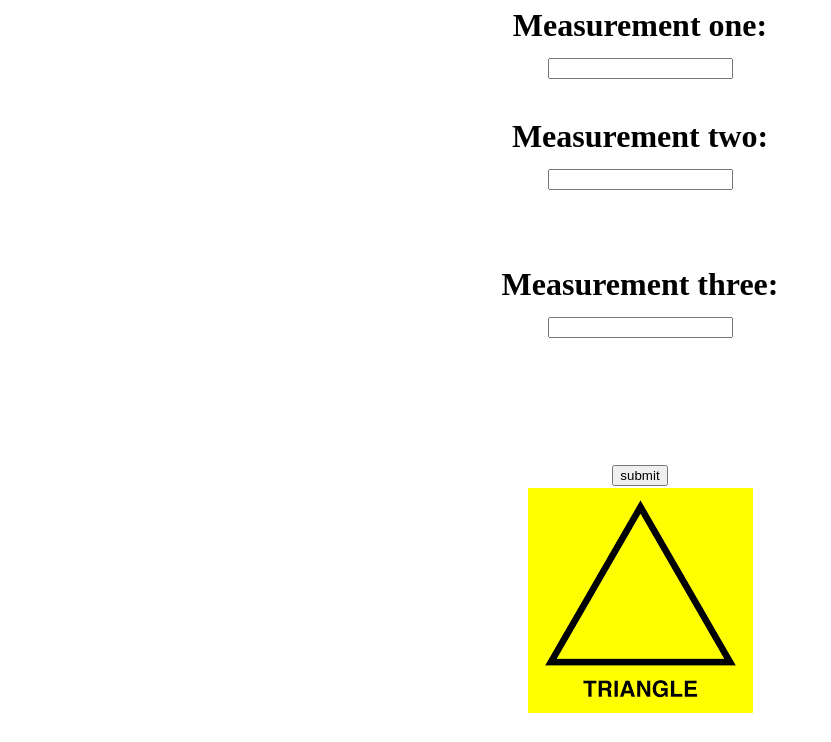
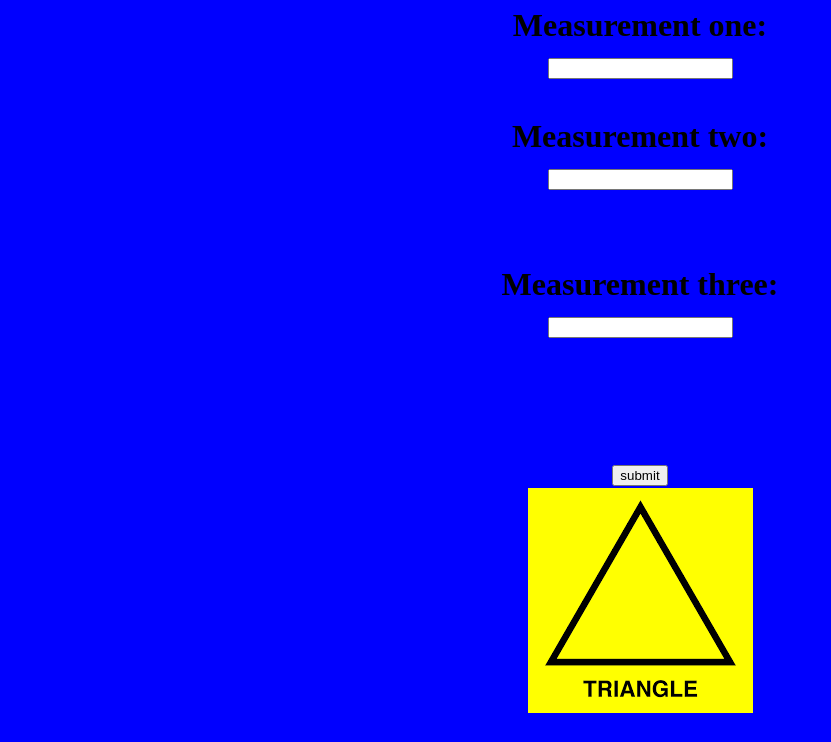
Before and after one commit to Adho-Code/Triangle-tracker, a plain HTML site: page index.html in a window 1280 px wide. Shown: the part 73-815 px from the top of the page, without its empty margins (0-831 px from the left). Drawn offline with Linux system fonts and the light colour scheme.

Commit message:
changes in css

```diff
--- a/css/styles.css
+++ b/css/styles.css
@@ -1,6 +1,3 @@
-.img1 {
-    float: right;
+body {
+    background-color: blue;
 }
-body{
-    background-color: aqua;
-}
--- a/index.html
+++ b/index.html
@@ -1,6 +1,8 @@
 <!DOCTYPE html>
 <html>
 <head>
+    <link rel="stylesheet" href="css/styles.css">
+    </head>
 <body>
     <h1>TRIANGLE TRACKER<h1>
     <form>
```
